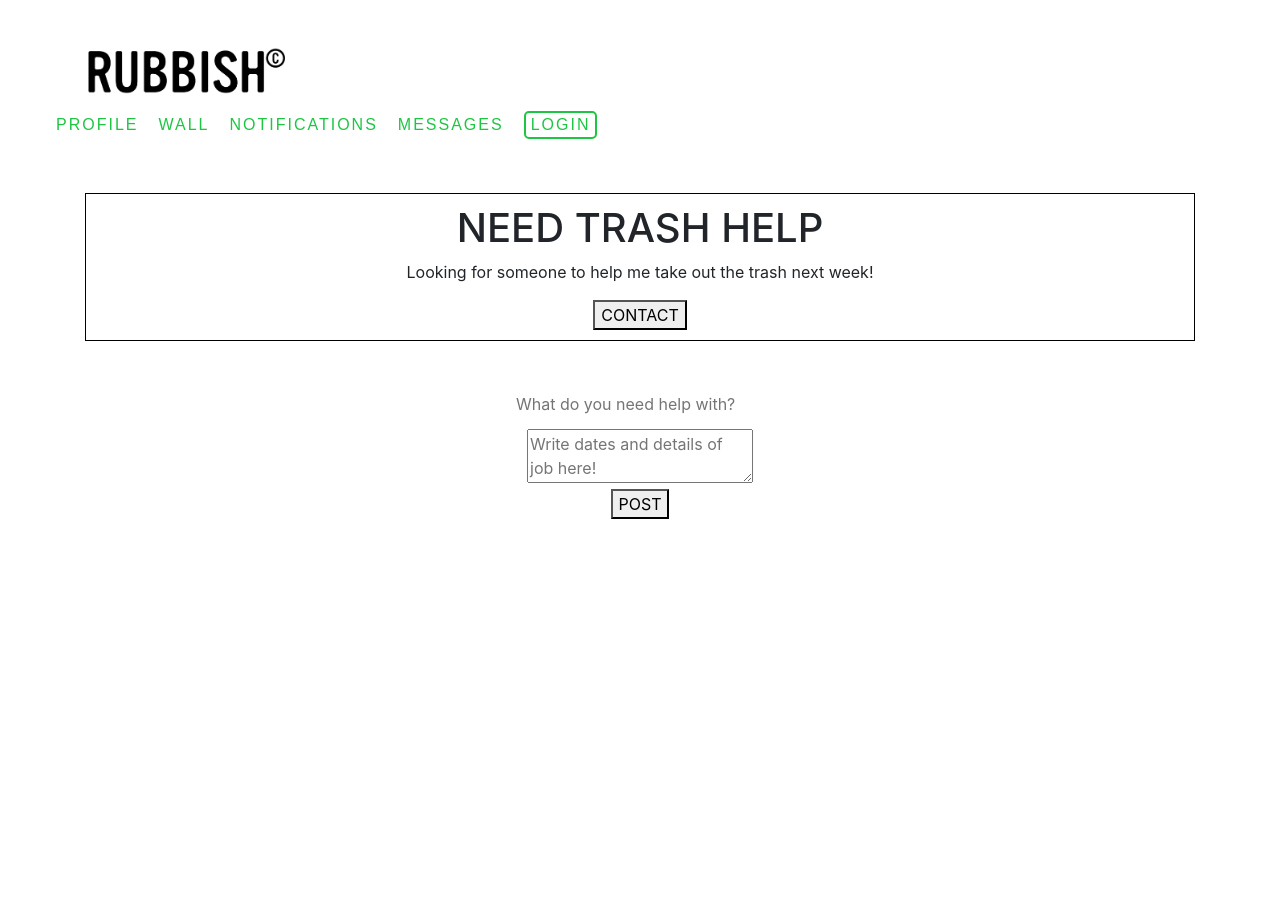
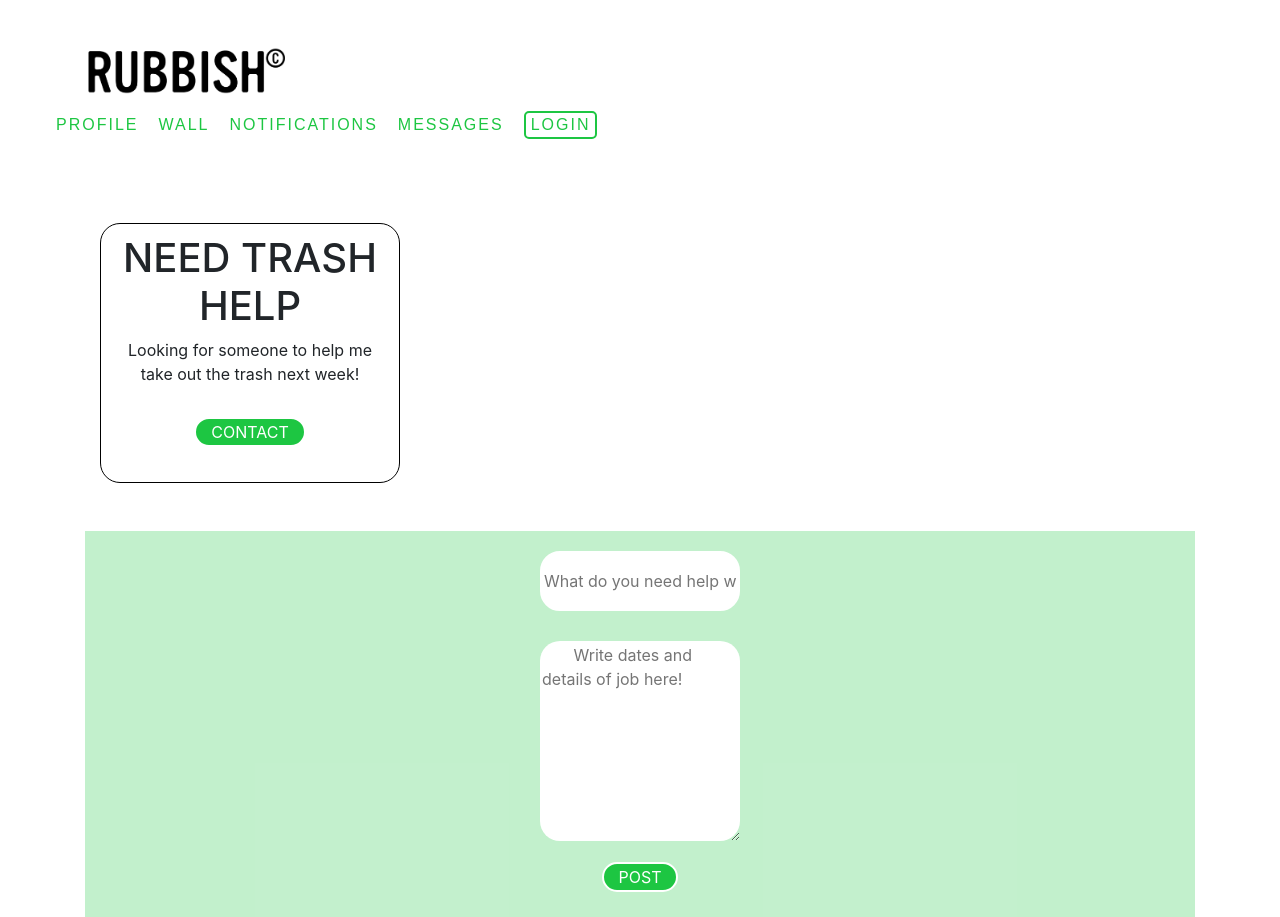
Before and after one commit to adomoshe/rubbish, a React (Create React App) app in the folder client/: page /wall in a window 1280 px wide. Before the commit the page ends 800 px from the top, so only its background shows below. Built offline with nearby package versions, Linux system fonts and the light colour scheme; no server answers; a web font is replaced by a local one.

Commit message:
reg wall posts css

```diff
--- a/client/src/components/Login/Login.js
+++ b/client/src/components/Login/Login.js
@@ -21,7 +21,7 @@ class Login extends React.Component{
                         <input className="col-sm-4" name="password" type="password" placeholder="Enter Password"></input>
                     </form>
                     <br />
-                    <Link to="/register">Not a user? Create new account.</Link>
+                    <Link to="/register"> <p className="new-user">Not a user? Create new account.</p></Link>
                     <br />
                     <br />
                     <button type="submit" className="sub-btn" href="#">Submit</button>
--- a/client/src/components/Login/login.css
+++ b/client/src/components/Login/login.css
@@ -56,3 +56,7 @@ a {
 .button-green {
     background: #1DC642;
 }
+
+.new-user {
+    color: white;
+}
--- a/client/src/components/Posts/Posts.js
+++ b/client/src/components/Posts/Posts.js
@@ -17,10 +17,12 @@ class Post extends React.Component {
 
 
     return (
+        <div className="container">
         <div className="post-box">
             <h1 className="post-head">{headline}</h1>
             <p className="post-descr">{description}</p>
             <button onClick = {contact} className="contact-btn">CONTACT</button>
+        </div>
         </div>
     )
 
--- a/client/src/components/Posts/posts.css
+++ b/client/src/components/Posts/posts.css
@@ -1,5 +1,27 @@
+.container {
+    text-align: center;
+}
+
+.contact-btn {
+    margin-top: 15px;
+    margin-bottom: 25px;
+    border: 2px solid white;
+    background-color: #1DC642;
+    color: white;
+    padding-left: 15px;
+    padding-right: 15px;
+    border-radius: 20px;
+    text-transform: uppercase;
+}
+
+.contact-btn:hover {
+    transform: translateY(-10px)
+}
+
+
 .post-box {
     border: 1px solid black;
     padding: 10px;
-
+    border-radius: 20px;
+    width: 300px;
 }
--- a/client/src/components/Register/Register.js
+++ b/client/src/components/Register/Register.js
@@ -1,9 +1,10 @@
 import React from "react";
 import { Link } from "react-router-dom";
+import "../Register/register.css"
 
 
-
-const Register = () => {
+class Register extends React.Component {
+    render() {
     return (
         <div className="col-sm" >
             <div className="card">
@@ -24,15 +25,16 @@ const Register = () => {
                         <input className="col-sm-4" name="password" type="password" placeholder="Enter Password"></input>
                     </form>
                     <br />
-                    <Link to="/login">Already a user?</Link>
+                    <Link to="/login"><p className="new-user">Already a user?</p></Link>
                     <br />
                     <br />
-                    <button type="submit" className="btn btn-info button-green" href="#">Submit</button>
+                    <button type="submit" className="sub-btn" href="#">Submit</button>
                 </div>
             </div>
         </div >
     )
 }
+}
 
 
 
--- a/client/src/components/Wall/Wall.js
+++ b/client/src/components/Wall/Wall.js
@@ -10,21 +10,23 @@ class Wall extends React.Component {
 
   render() {
     var newPost = (
-      <form>
+      <form className="whole-form">
         <input
           // className="input-box"
+          className="wall-input-smol"
           type="text"
           placeholder="What do you need help with?"
         />
         <br />
         <textarea
+        className="wall-input"
           // className="input-box"
           // type="textarea"
-          placeholder="Write dates and details of job here!"
+          placeholder="       Write dates and details of job here!"
         />
         <br />
 
-        <button onSubmit="#">POST</button>
+        <button className="sub-btn-two" onSubmit="#">POST</button>
 
       </form>
     )
@@ -36,7 +38,7 @@ class Wall extends React.Component {
 
     return (
       <div className="container">
-        <div><Post /></div>
+        <div ><Post /></div>
         <br />
         <br />
         <div>{newPost}</div>
--- a/client/src/components/Wall/wall.css
+++ b/client/src/components/Wall/wall.css
@@ -1,4 +1,42 @@
+.whole-form {
+    background-color: rgba(29, 198, 66, 0.267);
+}
+
+
+
+
 .input-box {
     width: 200px;
     height: 200px;
 }
+
+.wall-input-smol {
+    margin-top: 20px;
+    width: 200px;
+    height: 60px;
+    border-radius: 20px;
+}
+
+.wall-input {
+    margin-top: 20px;
+    width: 200px;
+    height: 200px;
+    border: none;
+    border-radius: 20px;
+}
+
+.sub-btn-two {
+    margin-top: 15px;
+    margin-bottom: 25px;
+    border: 2px solid white;
+    background-color: #1DC642;
+    color: white;
+    padding-left: 15px;
+    padding-right: 15px;
+    border-radius: 20px;
+    text-transform: uppercase;
+}
+
+.sub-btn-two:hover {
+    transform: translateY(-10px)
+}
```
